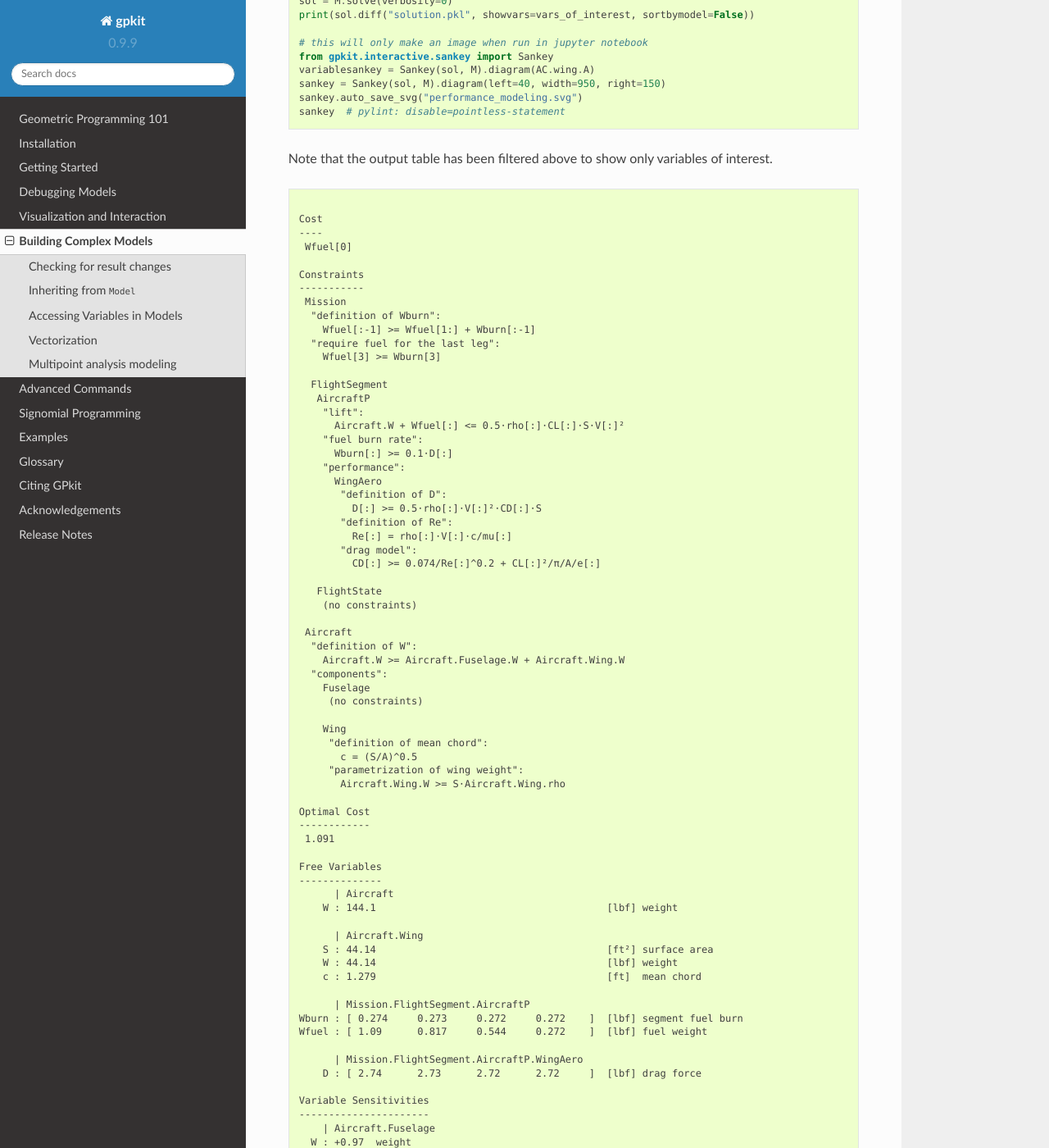
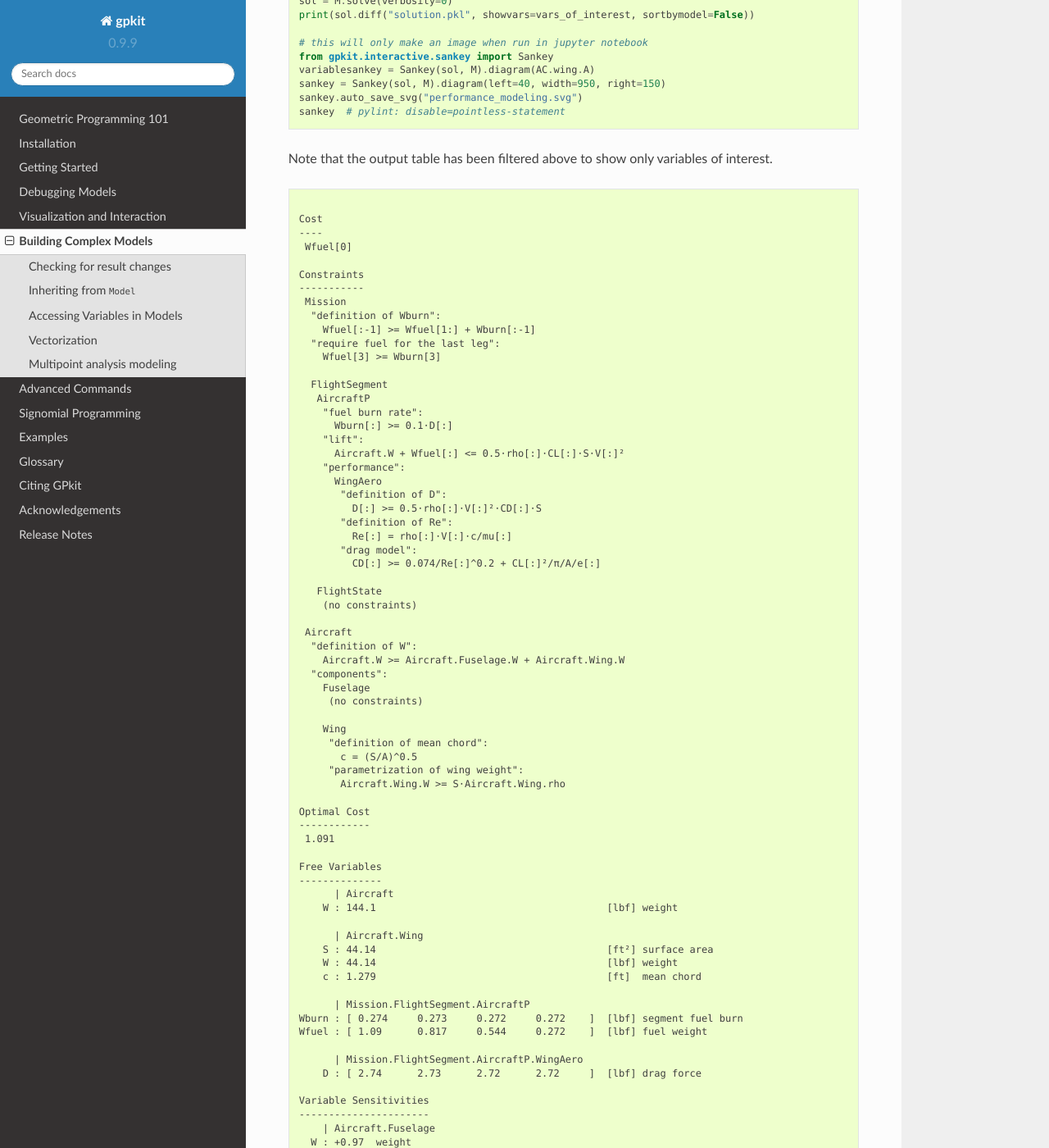
Before and after one commit to convexengineering/gpkit, a Sphinx documentation site: the page built from docs/source/modelbuilding.rst, in a window 1280 px wide and 1400 px high, scrolled down 8990 px. Shown: the whole window at 82% size. Built offline with Sphinx 7.4.7 and the Read the Docs theme 2.0.0, drawn with Linux system fonts in a browser that asks for light colours; some of the changed text lies outside the part shown.

Commit message:
consistency

```diff
--- a/docs/source/examples/performance_modeling.py
+++ b/docs/source/examples/performance_modeling.py
@@ -39,10 +39,10 @@ class AircraftP(Model):
         CL = self.wing_aero.CL
 
         return {
+            "fuel burn rate":
+                Wburn >= 0.1*D,
             "lift":
                 W + Wfuel <= 0.5*rho*CL*S*V**2,
-            "fuel burn rate":
-                Wburn >= 0.1*D,
             "performance":
                 self.perf_models}
 
--- a/docs/source/examples/performance_modeling_output.txt
+++ b/docs/source/examples/performance_modeling_output.txt
@@ -13,10 +13,10 @@ Constraints
 
   FlightSegment
    AircraftP
+    "fuel burn rate":
+      Wburn[:] >= 0.1·D[:]
     "lift":
       Aircraft.W + Wfuel[:] <= 0.5·rho[:]·CL[:]·S·V[:]²
-    "fuel burn rate":
-      Wburn[:] >= 0.1·D[:]
     "performance":
       WingAero
        "definition of D":
```
